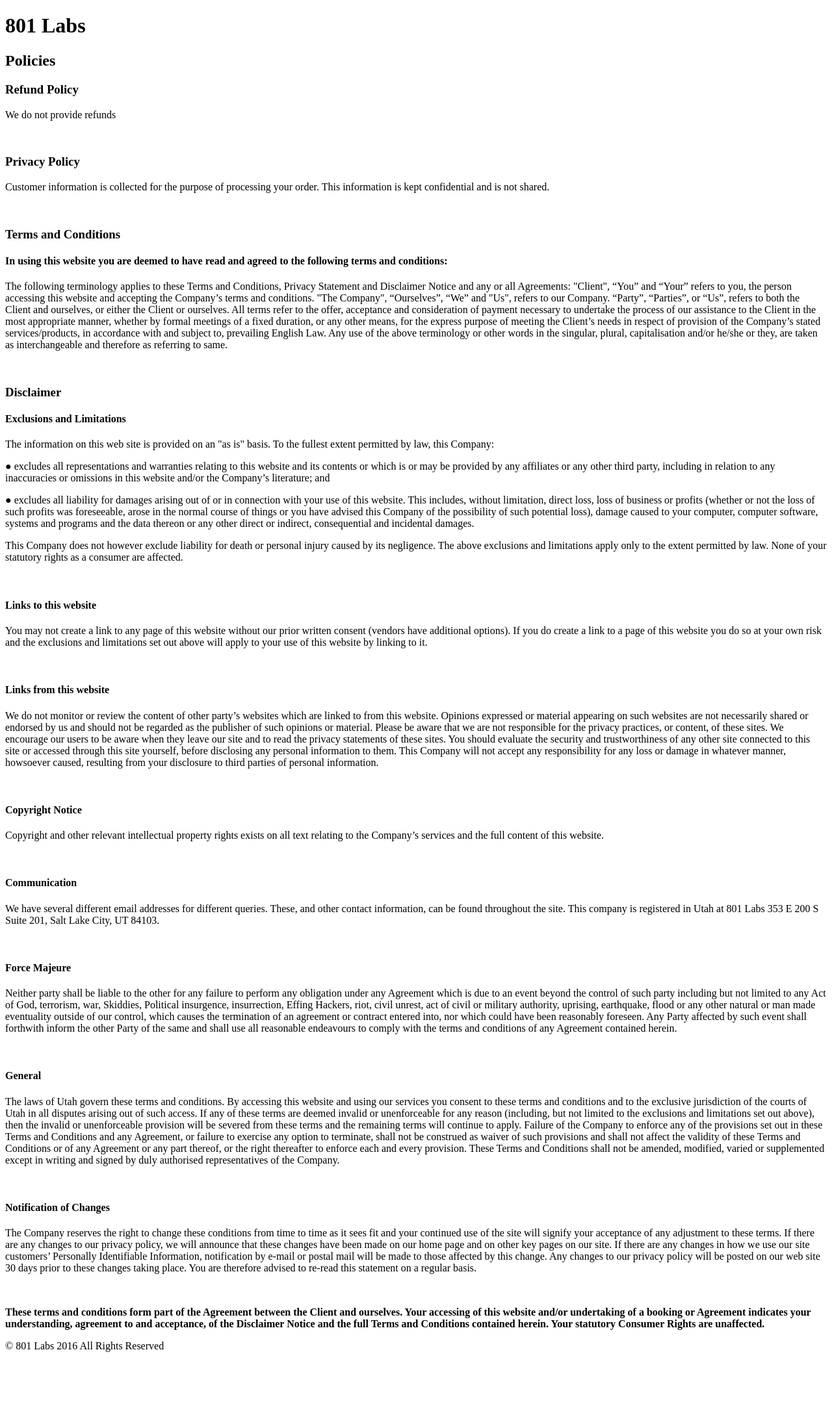
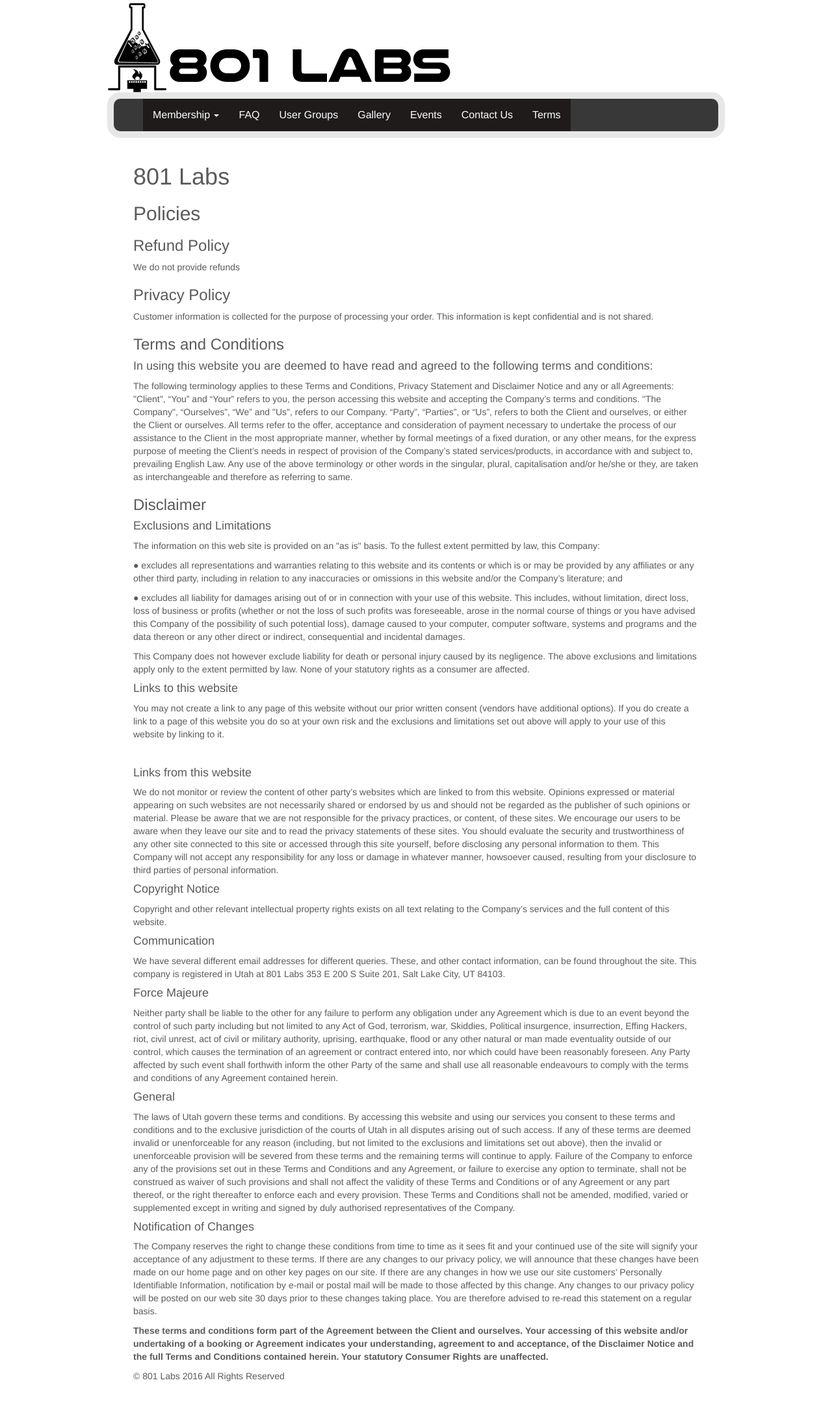
Before and after one commit to 801labs/hackerspace, a Django app: template members/templates/members/terms.html in a window 1280 px wide. Shown: the whole page at 65% size. Before the commit the page ends 2081 px from the top, so only its background shows below. Run offline with Django 3.2, Linux system fonts and the light colour scheme; the template is opened without the code that fills it, so the values that code supplies are empty; some libraries are stand-ins or nearby versions.

Commit message:
10152019 stuff

```diff
--- a/members/templates/members/base.html
+++ b/members/templates/members/base.html
@@ -16,6 +16,7 @@
   <!-- Custom styles for this template -->
   <link href="/static/css/starter-template.css" rel="stylesheet">
   <link href="/static/css/carousel.css" rel="stylesheet">
+  <link href="/static/css/print.css" rel="stylesheet">
 
  <link rel="stylesheet" href="https://code.jquery.com/ui/1.11.2/themes/smoothness/jquery-ui.css">
 
@@ -24,11 +25,11 @@
 
 </head>
 <body>
-    <div style ='max-width: 950px;  margin-left: auto;  margin-right: auto;'>
+    <div class="print" style ='max-width: 950px;  margin-left: auto;  margin-right: auto;'>
       <a href="/"><img src="/static/img/logo.png" class="img-responsive" alt="801 Labs"></a>
     </div>
 
-    <div id="custom-bootstrap-menu" class="navbar navbar-default " role="navigation" style='max-width: 950px;  margin-left: auto;  margin-right: auto;'>
+    <div id="custom-bootstrap-menu" class="navbar navbar-default print" role="navigation" style='max-width: 950px;  margin-left: auto;  margin-right: auto;'>
 
     <div class="container"  style=' max-width: 900px;'>
     <div class="navbar-header">
--- a/members/templates/members/terms.html
+++ b/members/templates/members/terms.html
@@ -1,44 +1,39 @@
+{% extends "members/base.html" %}
 
-<!DOCTYPE html>
-<html lang="en">
-<head>
-  <meta charset="UTF-8">
-  <title>Terms and Policies - Choo Choo Train to Funville, LLC</title>
-  <link rel="shortcut icon" href="/static/img/icons/logo-92-92.png" type="image/png">
-</head>
-<body>
-  <div id="terms_and_policies">
+{% block title %}   Members Site{% endblock %}
+{% block head %}    Members Site{% endblock %}
+
+{% block content %}
   <h1>801 Labs</h1>
   <h2>Policies</h2>
   <h3>Refund Policy</h3>
-  <p>We do not provide refunds</p><br>
+  <p>We do not provide refunds</p>
   <h3>Privacy Policy</h3>
-  <p>Customer information is collected for the purpose of processing your order. This information is kept confidential and is not shared.</p><br>
+  <p>Customer information is collected for the purpose of processing your order. This information is kept confidential and is not shared.</p>
   <h3>Terms and Conditions</h3>
   <h4>In using this website you are deemed to have read and agreed to the following terms and conditions:</h4>
-  <p>The following terminology applies to these Terms and Conditions, Privacy Statement and Disclaimer Notice and any or all Agreements: "Client", “You” and “Your” refers to you, the person accessing this website and accepting the Company’s terms and conditions. "The Company", “Ourselves”, “We” and "Us", refers to our Company. “Party”, “Parties”, or “Us”, refers to both the Client and ourselves, or either the Client or ourselves. All terms refer to the offer, acceptance and consideration of payment necessary to undertake the process of our assistance to the Client in the most appropriate manner, whether by formal meetings of a fixed duration, or any other means, for the express purpose of meeting the Client’s needs in respect of provision of the Company’s stated services/products, in accordance with and subject to, prevailing English Law. Any use of the above terminology or other words in the singular, plural, capitalisation and/or he/she or they, are taken as interchangeable and therefore as referring to same.</p><br>
+  <p>The following terminology applies to these Terms and Conditions, Privacy Statement and Disclaimer Notice and any or all Agreements: "Client", “You” and “Your” refers to you, the person accessing this website and accepting the Company’s terms and conditions. "The Company", “Ourselves”, “We” and "Us", refers to our Company. “Party”, “Parties”, or “Us”, refers to both the Client and ourselves, or either the Client or ourselves. All terms refer to the offer, acceptance and consideration of payment necessary to undertake the process of our assistance to the Client in the most appropriate manner, whether by formal meetings of a fixed duration, or any other means, for the express purpose of meeting the Client’s needs in respect of provision of the Company’s stated services/products, in accordance with and subject to, prevailing English Law. Any use of the above terminology or other words in the singular, plural, capitalisation and/or he/she or they, are taken as interchangeable and therefore as referring to same.</p>
   <h3>Disclaimer</h3>
   <h4>Exclusions and Limitations</h4>
   <p>The information on this web site is provided on an "as is" basis. To the fullest extent permitted by law, this Company:</p>
   <p>● excludes all representations and warranties relating to this website and its contents or which is or may be provided by any affiliates or any other third party, including in relation to any inaccuracies or omissions in this website and/or the Company’s literature; and</p>
   <p>● excludes all liability for damages arising out of or in connection with your use of this website. This includes, without limitation, direct loss, loss of business or profits (whether or not the loss of such profits was foreseeable, arose in the normal course of things or you have advised this Company of the possibility of such potential loss), damage caused to your computer, computer software, systems and programs and the data thereon or any other direct or indirect, consequential and incidental damages.</p>
-  <p>This Company does not however exclude liability for death or personal injury caused by its negligence. The above exclusions and limitations apply only to the extent permitted by law. None of your statutory rights as a consumer are affected.</p><br>
+  <p>This Company does not however exclude liability for death or personal injury caused by its negligence. The above exclusions and limitations apply only to the extent permitted by law. None of your statutory rights as a consumer are affected.</p>
   <h4>Links to this website</h4>
   <p>You may not create a link to any page of this website without our prior written consent (vendors have additional options). If you do create a link to a page of this website you do so at your own risk and the exclusions and limitations set out above will apply to your use of this website by linking to it.</p><br>
   <h4>Links from this website</h4>
-  <p>We do not monitor or review the content of other party’s websites which are linked to from this website. Opinions expressed or material appearing on such websites are not necessarily shared or endorsed by us and should not be regarded as the publisher of such opinions or material. Please be aware that we are not responsible for the privacy practices, or content, of these sites. We encourage our users to be aware when they leave our site and to read the privacy statements of these sites. You should evaluate the security and trustworthiness of any other site connected to this site or accessed through this site yourself, before disclosing any personal information to them. This Company will not accept any responsibility for any loss or damage in whatever manner, howsoever caused, resulting from your disclosure to third parties of personal information.</p><br>
+  <p>We do not monitor or review the content of other party’s websites which are linked to from this website. Opinions expressed or material appearing on such websites are not necessarily shared or endorsed by us and should not be regarded as the publisher of such opinions or material. Please be aware that we are not responsible for the privacy practices, or content, of these sites. We encourage our users to be aware when they leave our site and to read the privacy statements of these sites. You should evaluate the security and trustworthiness of any other site connected to this site or accessed through this site yourself, before disclosing any personal information to them. This Company will not accept any responsibility for any loss or damage in whatever manner, howsoever caused, resulting from your disclosure to third parties of personal information.</p>
   <h4>Copyright Notice</h4>
-  <p>Copyright and other relevant intellectual property rights exists on all text relating to the Company’s services and the full content of this website. </p><br>
+  <p>Copyright and other relevant intellectual property rights exists on all text relating to the Company’s services and the full content of this website.</p>
   <h4>Communication</h4>
-  <p>We have several different email addresses for different queries. These, and other contact information, can be found throughout the site. This company is registered in Utah at 801 Labs 353 E 200 S Suite 201, Salt Lake City, UT 84103.</p><br>
+  <p>We have several different email addresses for different queries. These, and other contact information, can be found throughout the site. This company is registered in Utah at 801 Labs 353 E 200 S Suite 201, Salt Lake City, UT 84103.</p>
   <h4>Force Majeure</h4>
-  <p>Neither party shall be liable to the other for any failure to perform any obligation under any Agreement which is due to an event beyond the control of such party including but not limited to any Act of God, terrorism, war, Skiddies, Political insurgence, insurrection, Effing Hackers, riot, civil unrest, act of civil or military authority, uprising, earthquake, flood or any other natural or man made eventuality outside of our control, which causes the termination of an agreement or contract entered into, nor which could have been reasonably foreseen. Any Party affected by such event shall forthwith inform the other Party of the same and shall use all reasonable endeavours to comply with the terms and conditions of any Agreement contained herein.</p><br>
+  <p>Neither party shall be liable to the other for any failure to perform any obligation under any Agreement which is due to an event beyond the control of such party including but not limited to any Act of God, terrorism, war, Skiddies, Political insurgence, insurrection, Effing Hackers, riot, civil unrest, act of civil or military authority, uprising, earthquake, flood or any other natural or man made eventuality outside of our control, which causes the termination of an agreement or contract entered into, nor which could have been reasonably foreseen. Any Party affected by such event shall forthwith inform the other Party of the same and shall use all reasonable endeavours to comply with the terms and conditions of any Agreement contained herein.</p>
   <h4>General</h4>
-  <p>The laws of Utah govern these terms and conditions. By accessing this website and using our services you consent to these terms and conditions and to the exclusive jurisdiction of the courts of Utah in all disputes arising out of such access. If any of these terms are deemed invalid or unenforceable for any reason (including, but not limited to the exclusions and limitations set out above), then the invalid or unenforceable provision will be severed from these terms and the remaining terms will continue to apply. Failure of the Company to enforce any of the provisions set out in these Terms and Conditions and any Agreement, or failure to exercise any option to terminate, shall not be construed as waiver of such provisions and shall not affect the validity of these Terms and Conditions or of any Agreement or any part thereof, or the right thereafter to enforce each and every provision. These Terms and Conditions shall not be amended, modified, varied or supplemented except in writing and signed by duly authorised representatives of the Company.</p><br>
+  <p>The laws of Utah govern these terms and conditions. By accessing this website and using our services you consent to these terms and conditions and to the exclusive jurisdiction of the courts of Utah in all disputes arising out of such access. If any of these terms are deemed invalid or unenforceable for any reason (including, but not limited to the exclusions and limitations set out above), then the invalid or unenforceable provision will be severed from these terms and the remaining terms will continue to apply. Failure of the Company to enforce any of the provisions set out in these Terms and Conditions and any Agreement, or failure to exercise any option to terminate, shall not be construed as waiver of such provisions and shall not affect the validity of these Terms and Conditions or of any Agreement or any part thereof, or the right thereafter to enforce each and every provision. These Terms and Conditions shall not be amended, modified, varied or supplemented except in writing and signed by duly authorised representatives of the Company.</p>
   <h4>Notification of Changes</h4>
-  <p>The Company reserves the right to change these conditions from time to time as it sees fit and your continued use of the site will signify your acceptance of any adjustment to these terms. If there are any changes to our privacy policy, we will announce that these changes have been made on our home page and on other key pages on our site. If there are any changes in how we use our site customers’ Personally Identifiable Information, notification by e-mail or postal mail will be made to those affected by this change. Any changes to our privacy policy will be posted on our web site 30 days prior to these changes taking place. You are therefore advised to re-read this statement on a regular basis.</p><br>
+  <p>The Company reserves the right to change these conditions from time to time as it sees fit and your continued use of the site will signify your acceptance of any adjustment to these terms. If there are any changes to our privacy policy, we will announce that these changes have been made on our home page and on other key pages on our site. If there are any changes in how we use our site customers’ Personally Identifiable Information, notification by e-mail or postal mail will be made to those affected by this change. Any changes to our privacy policy will be posted on our web site 30 days prior to these changes taking place. You are therefore advised to re-read this statement on a regular basis.</p>
   <p><b>These terms and conditions form part of the Agreement between the Client and ourselves. Your accessing of this website and/or undertaking of a booking or Agreement indicates your understanding, agreement to and acceptance, of the Disclaimer Notice and the full Terms and Conditions contained herein. Your statutory Consumer Rights are unaffected.</b></p>
   <p>&copy; 801 Labs 2016 All Rights Reserved</p>
   </div>
-</body>
-</html>
+{% endblock %}
--- /dev/null
+++ b/static/css/print.css
@@ -0,0 +1,8 @@
+@media print {
+  .print {
+  	display: none;
+  }
+  .container {
+    padding: 0 24px;
+  }
+}
```
Also changed, not shown: 5 other files.
